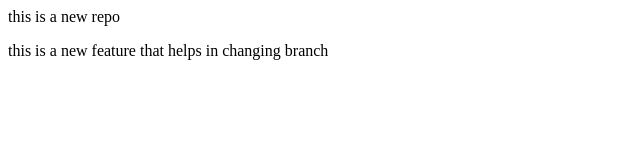
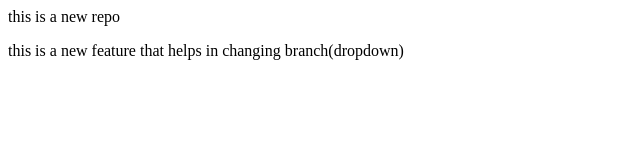
Before and after one commit to sbs44741984/Localrepo, a plain HTML site: page index.html in a window 1280 px wide. Shown: the full height of the page, 0-640 px from the left. Drawn offline with Linux system fonts and the light colour scheme.

Commit message:
add both features

```diff
--- a/index.html
+++ b/index.html
@@ -1,2 +1,2 @@
 <p>this is a new repo</p>
-<p>this is a new feature that helps in changing branch</p>
+<p>this is a new feature that helps in changing branch(dropdown)</p>
```
